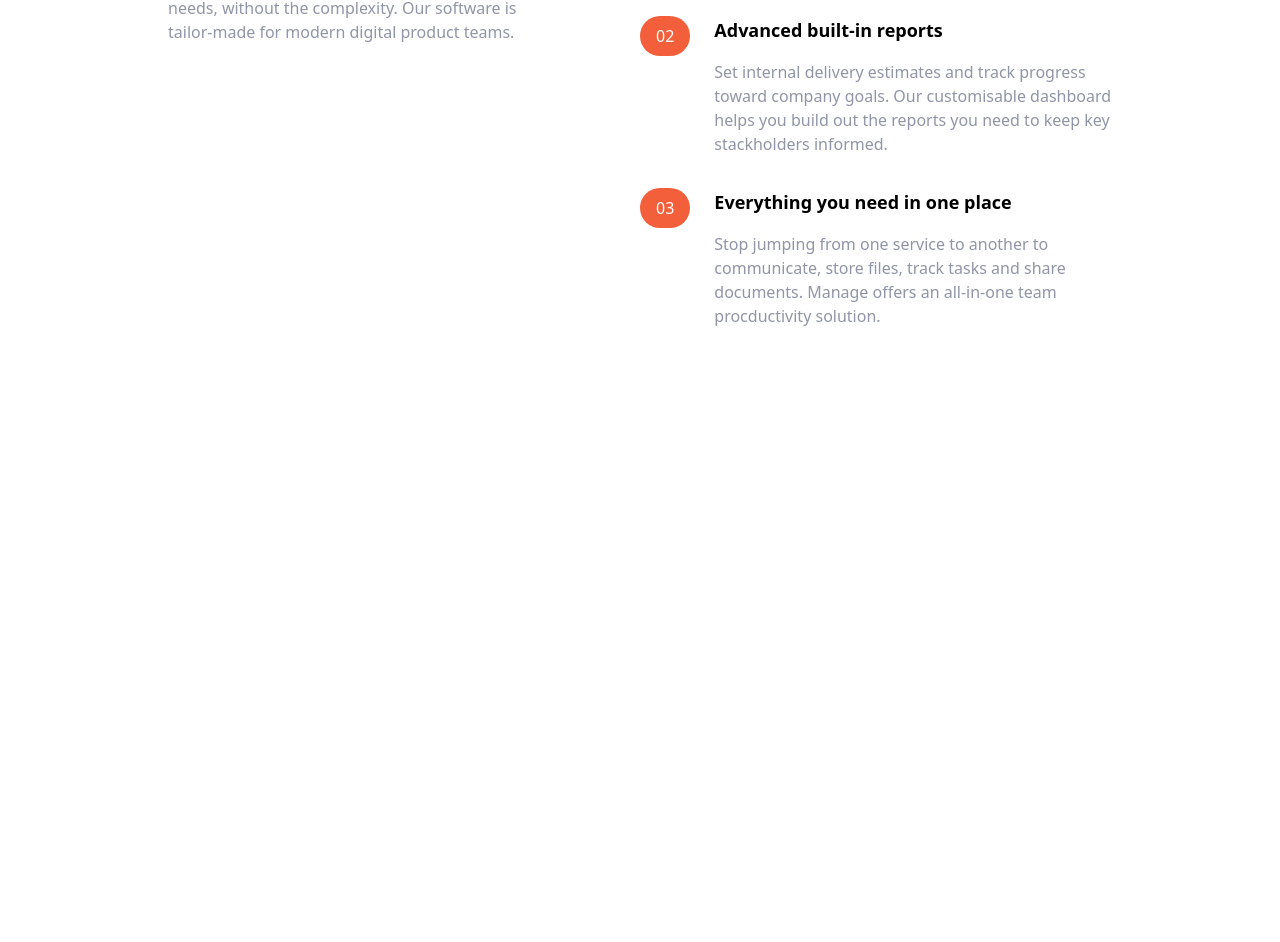
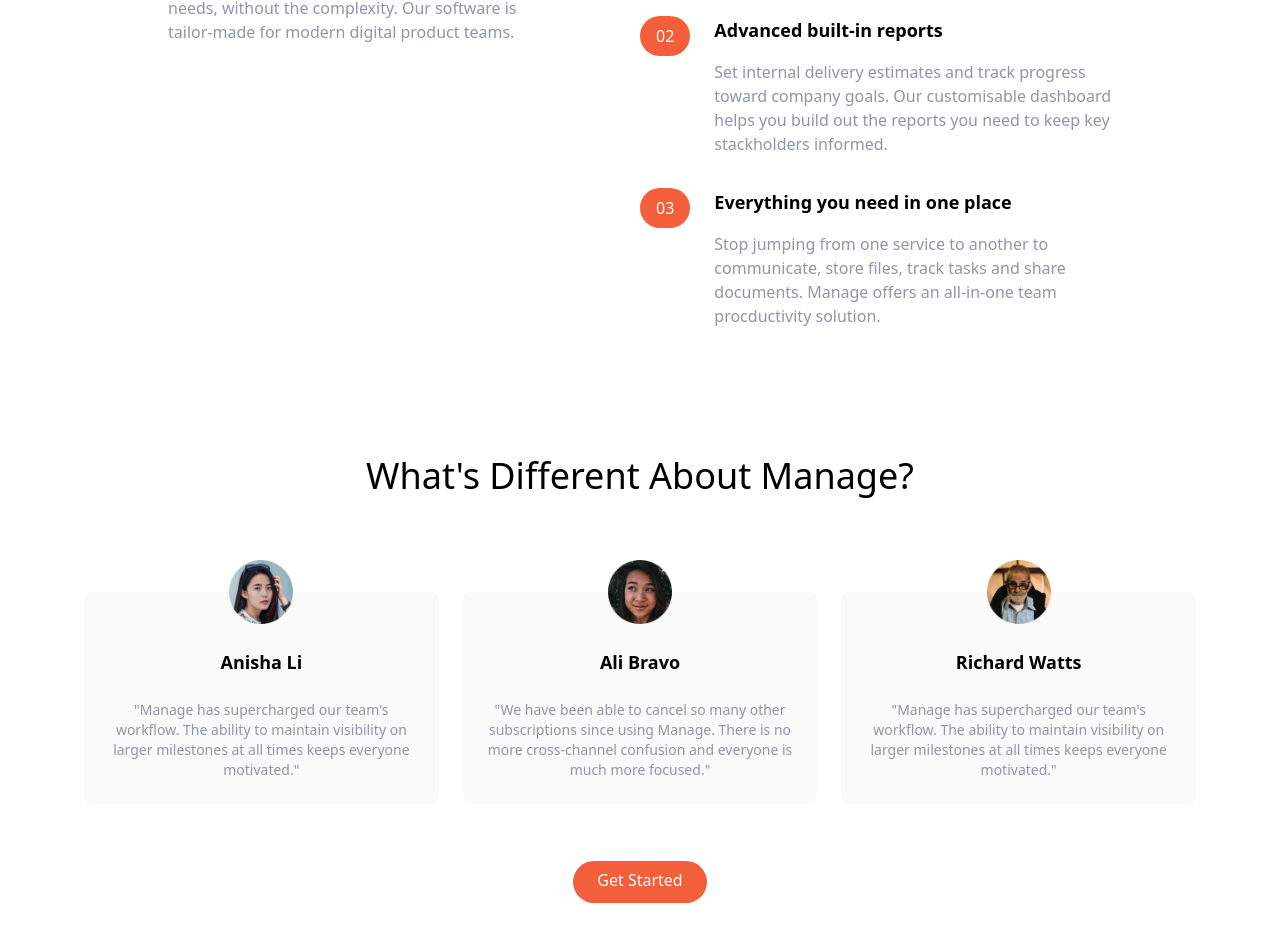
Before and after one commit to Dbest2018/landingpage-tailwind, a website: page index.html in a window 1280 px wide. Shown: the part 812-1754 px from the top of the page. Before the commit the page ends 1140 px from the top, so only its background shows below. Drawn offline with Linux system fonts and the light colour scheme.

Commit message:
[feat] Add testimonial section

```diff
--- a/index.html
+++ b/index.html
@@ -177,5 +177,72 @@
         </div>
       </div>
     </section>
+
+    <!-- Testimonials  -->
+    <section id="testimonials">
+      <!-- Container to heading and testm blocks  -->
+      <div class="max-w-6xl px-5 mx-auto mt-32 text-center">
+        <!-- Heading  -->
+        <h2 class="text-4xl font-bond text-center">
+          What's Different About Manage?
+        </h2>
+        <!-- Testimonials Container  -->
+        <div class="flex flex-col mt-24 md:flex-row md:space-x-6">
+          <!-- Testimonial 1  -->
+          <div
+            class="flex flex-col items-center p-6 space-y-6 rounded-lg bg-veryLightGray md:w-1/3"
+          >
+            <img
+              src="img/avatar-anisha.png"
+              class="w-16 -mt-14"
+              alt="avatar1"
+            />
+            <h5 class="text-lg font-bold">Anisha Li</h5>
+            <p class="text-sm text-darkGrayishBlue">
+              "Manage has supercharged our team's workflow. The ability to
+              maintain visibility on larger milestones at all times keeps
+              everyone motivated."
+            </p>
+          </div>
+
+          <!-- Testimonial 2  -->
+          <div
+            class="hidden flex-col items-center p-6 space-y-6 rounded-lg bg-veryLightGray md:flex md:w-1/3"
+          >
+            <img src="img/avatar-ali.png" class="w-16 -mt-14" alt="avatar2" />
+            <h5 class="text-lg font-bold">Ali Bravo</h5>
+            <p class="text-sm text-darkGrayishBlue">
+              "We have been able to cancel so many other subscriptions since
+              using Manage. There is no more cross-channel confusion and
+              everyone is much more focused."
+            </p>
+          </div>
+
+          <!-- Testimonial 3  -->
+          <div
+            class="hidden flex-col items-center p-6 space-y-6 rounded-lg bg-veryLightGray md:flex md:w-1/3"
+          >
+            <img
+              src="img/avatar-richard.png"
+              class="w-16 -mt-14"
+              alt="avatar3"
+            />
+            <h5 class="text-lg font-bold">Richard Watts</h5>
+            <p class="text-sm text-darkGrayishBlue">
+              "Manage has supercharged our team's workflow. The ability to
+              maintain visibility on larger milestones at all times keeps
+              everyone motivated."
+            </p>
+          </div>
+        </div>
+        <div class="my-16">
+          <a
+            href="#"
+            class="p-3 px-6 pt-2 text-white bg-brightRed rounded-full baseline hover:bg-brightRedLight"
+            >Get Started</a
+          >
+        </div>
+      </div>
+    </section>
   </body>
 </html>
```
Also changed, not shown: css/main.css.
